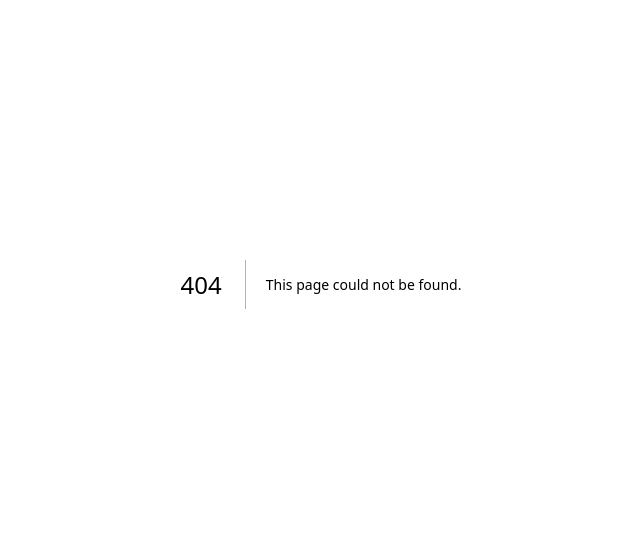
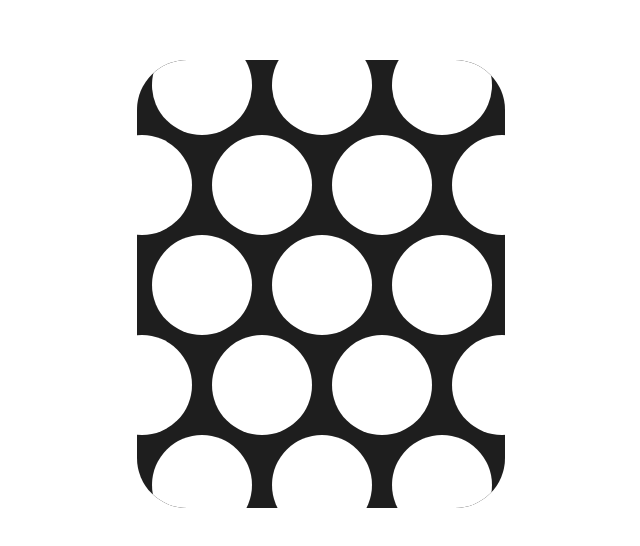
Before and after one commit to soymartinez/twemotion, a Next.js app: page /bubble in a window 1280 px wide. Before the commit this address had no page. Shown: the part 116-662 px from the top of the page, without its empty margins (319-959 px from the left). Built offline with nearby package versions, Linux system fonts and the light colour scheme.

Commit message:
🚀 feat: bubble page

```diff
--- /dev/null
+++ b/src/app/bubble/head.tsx
@@ -0,0 +1,10 @@
+export default function Head() {
+  return (
+    <>
+      <title>Bubble</title>
+      <meta content="width=device-width, initial-scale=1" name="viewport" />
+      <meta name="description" content="Generated by create next app" />
+      <link rel="icon" href="/favicon.ico" />
+    </>
+  )
+}
--- /dev/null
+++ b/src/app/bubble/layout.tsx
@@ -0,0 +1,11 @@
+export default function BubbleLayout({
+    children,
+}: {
+    children: React.ReactNode,
+}) {
+    return (
+        <main className='flex justify-center items-center min-w-[100vw] min-h-screen'>
+            {children}
+        </main>
+    )
+}
--- /dev/null
+++ b/src/app/bubble/page.tsx
@@ -0,0 +1,72 @@
+'use client'
+
+import { Item } from '@/ui/bubble/item'
+import { device, icon } from '@/ui/bubble/settings'
+import { motion, useMotionValue } from 'framer-motion'
+import { useRef, useState } from 'react';
+
+// Download the Framer Beta: https://www.framer.com/beta/
+// Framer Beta API documentation: https://www.framer.com/api/
+
+const cols = 9;
+const rows = 12;
+
+// Fill a grid of numbers to represent each app icon
+const grid = new Array(rows).fill(0).map((_, i) => new Array(cols).fill(0).map((_, j) => j));
+
+export default function BubblePage() {
+    const [isDragging, setIsDragging] = useState(false)
+
+    // We use a ref to access the draggable plane's DOM element
+    const containRef = useRef<HTMLDivElement>(null);
+    const planeRef = useRef<HTMLDivElement>(null);
+
+    const [plane, setPlane] = useState({
+        width: ((icon.size + icon.margin) * cols) + icon.margin * 2,
+        height: icon.size * rows,
+    });
+
+    // We manually create x/y motion values for the draggable plane as it allows us to pass these to
+    // icon children, which can then listen to when they change and respond.
+    // -220 is an arbitrary position that centers an initial icon - this could be calculated
+    const x = useMotionValue(-225);
+    const y = useMotionValue(-225);
+
+    return (
+        <div className={`overflow-hidden bg-black rounded-[50px] relative`} ref={containRef} style={device}>
+            <motion.div
+                ref={planeRef}
+                drag
+                // These constraints could be calculated dynamically based on icon.size and grid length
+                // dragConstraints={{ left: -650, right: 50, top: -600, bottom: 50 }}
+                dragConstraints={{
+                    left: (device.width - plane.width) - 50,
+                    right: 50,
+                    top: (device.height - plane.height) - 50,
+                    bottom: 50
+                }}
+                // dragConstraints={containRef}
+
+                onDragStart={() => setIsDragging(true)}
+                onDragEnd={() => setIsDragging(false)}
+                // whileTap={{ scale: 0.97 }}
+                style={{
+                    // Likewise these draggable plane dimensions could be calculated, but 1000x1000 is arbitrary and big
+
+                    cursor: isDragging ? 'grabbing' : 'grab',
+                    width: plane.width,
+                    height: plane.height,
+                    x,
+                    y,
+                    background: '#eeeeee20'
+                }}
+            >
+                {grid.map((rows: number[], rowIndex) =>
+                    rows.map(colIndex => (
+                        <Item key={colIndex} row={rowIndex} col={colIndex} planeX={x} planeY={y} />
+                    ))
+                )}
+            </motion.div>
+        </div>
+    );
+}
```
